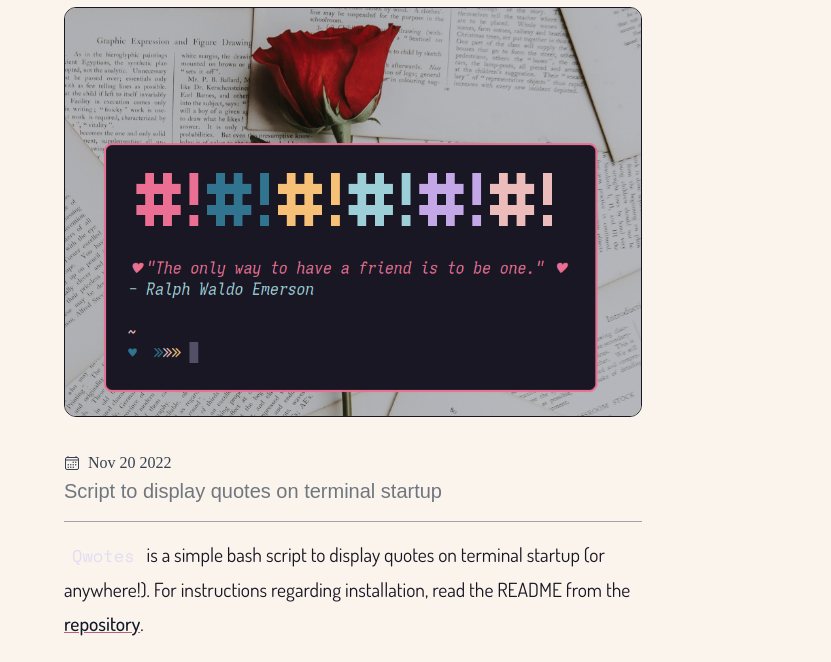
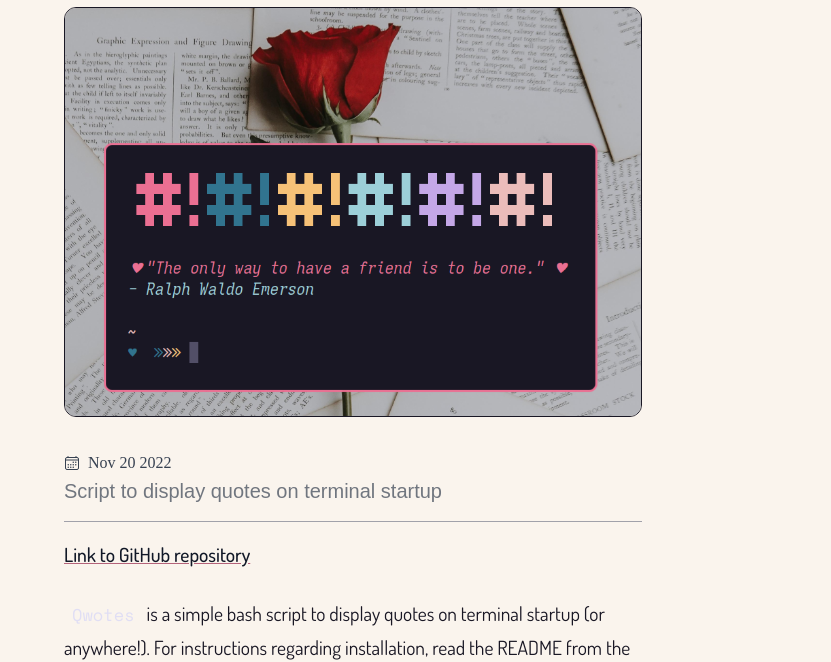
Before and after one commit to schmeekygeek/blog, an Astro site: page /posts/qwotes in a window 1280 px wide. Shown: the part 145-807 px from the top of the page, without its empty margins (224-1055 px from the left). Built offline with nearby package versions, Linux system fonts and the light colour scheme; Astro itself is replaced by a stand-in of ours; some packages are replaced by stand-ins of ours; a web font is replaced by a local one.

Commit message:
added link to github

```diff
--- a/src/pages/posts/qwotes.md
+++ b/src/pages/posts/qwotes.md
@@ -9,6 +9,8 @@ tags:
   - Projects
 heroImage: /posts/qwotes.png
 ---
+
+[Link to GitHub repository](https://github.com/schmeekygeek/qwotes)
 
 `Qwotes` is a simple bash script to display quotes on terminal startup (or anywhere!). For instructions regarding installation, read the README from the [repository](https://github.com/schmeekygeek/qwotes).
 
```
